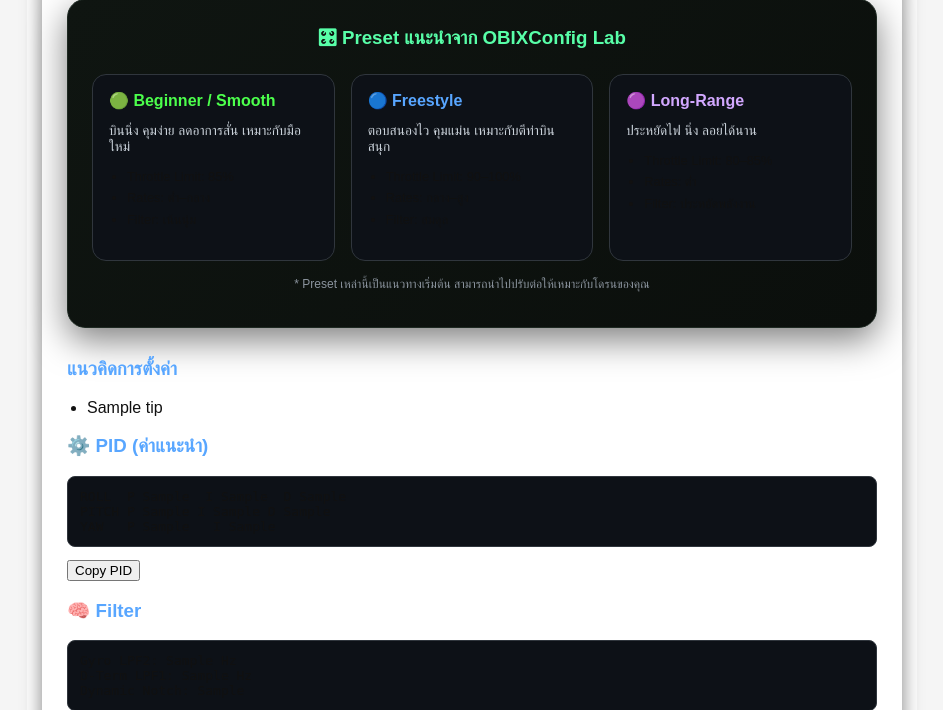
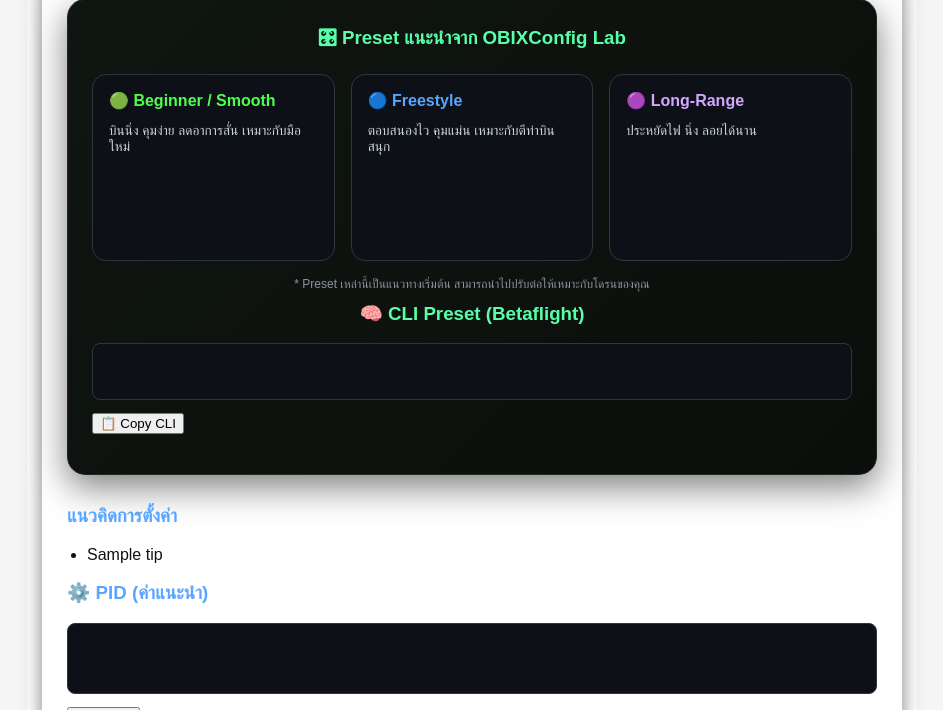
Before and after one commit to Santipap250/obixconfigdoctor-dev, a Flask app: template templates/index.html in a window 1280 px wide. Shown: the part 1299-2009 px from the top of the page, without its empty margins (168-1111 px from the left). Run offline with Flask 3, Linux system fonts and the light colour scheme; the template is opened without the code that fills it: most values are stand-ins (such as "Sample title", 1, 10 or a date in 2020).

Commit message:
Update index.html

```diff
--- a/templates/index.html
+++ b/templates/index.html
@@ -222,7 +222,18 @@ function toggleConcept() {
 
   <p class="preset-note">
     * Preset เหล่านี้เป็นแนวทางเริ่มต้น สามารถนำไปปรับต่อให้เหมาะกับโดรนของคุณ
-  </p>
+ <div class="cli-box">
+  <h3>🧠 CLI Preset (Betaflight)</h3>
+
+  <pre id="cliOutput">
+# เลือก Preset เพื่อแสดง CLI
+  </pre>
+
+  <button onclick="copyCLI()" class="copy-btn">
+    📋 Copy CLI
+  </button>
+</div>
+ </p>
 </div>
 <h3>แนวคิดการตั้งค่า</h3>
 <ul>
```
